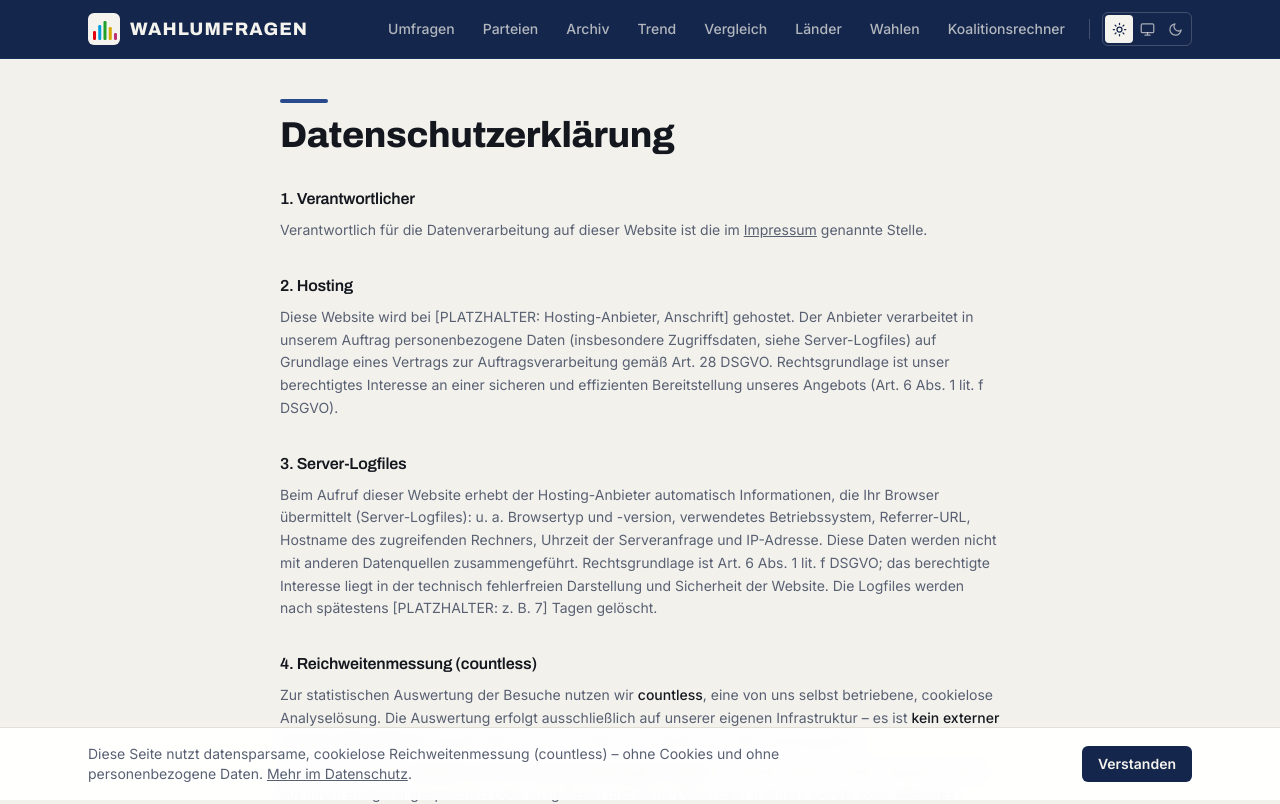
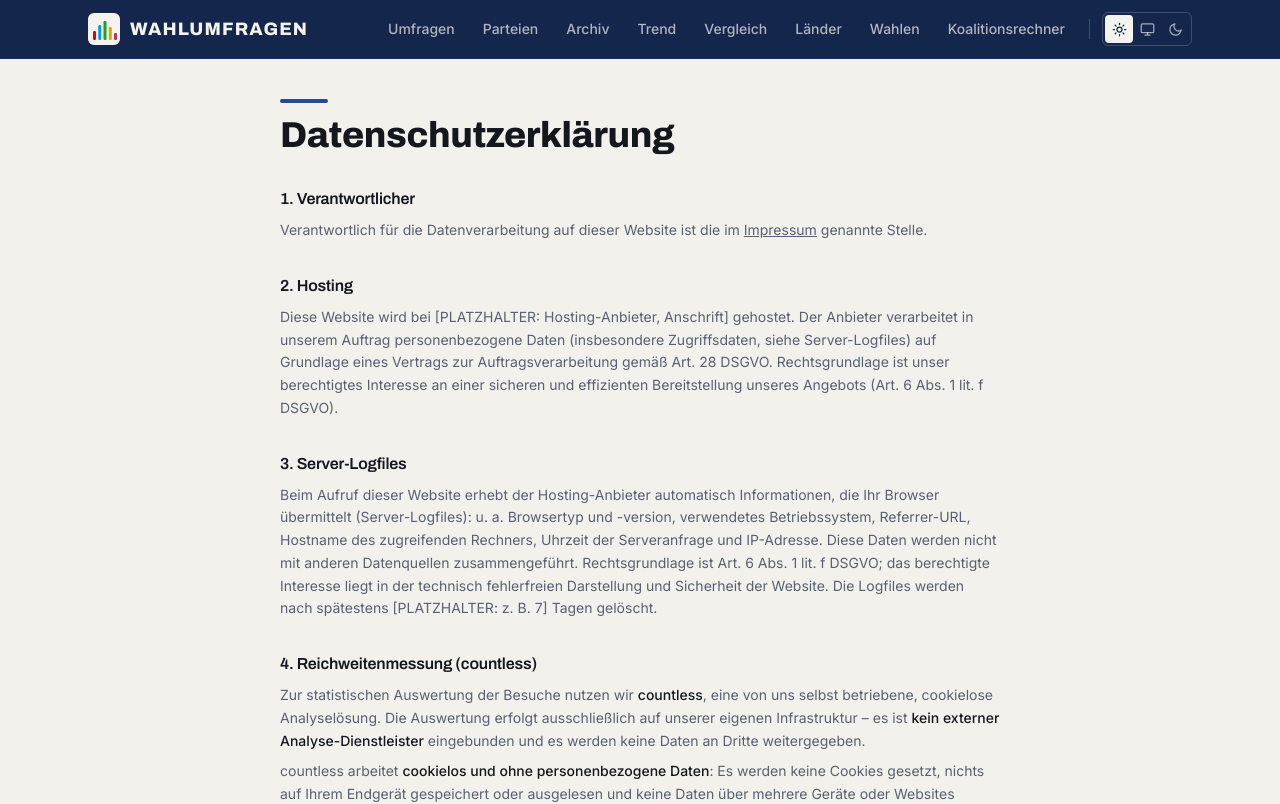
Before and after one commit to wahl-umfragen/wahl-umfragen.de, a Next.js app: page /datenschutz in a window 1280 px wide. Shown: the top 804 px of the page. Built offline with nearby package versions, Linux system fonts and the light colour scheme; no server answers.

Commit message:
chore: remove informational cookie banner (cookieless analytics needs none)

```diff
--- a/src/app/layout.tsx
+++ b/src/app/layout.tsx
@@ -3,7 +3,6 @@ import { headers } from "next/headers";
 import Link from "next/link";
 import { Archivo, IBM_Plex_Mono, Inter } from "next/font/google";
 import { Analytics } from "@/components/analytics";
-import { CookieBanner } from "@/components/cookie-banner";
 import { Logo } from "@/components/logo";
 import { ReportDialog } from "@/components/report-dialog";
 import { SiteNav } from "@/components/site-nav";
@@ -198,7 +197,6 @@ export default async function RootLayout({
               </nav>
             </div>
           </footer>
-          <CookieBanner />
           <Analytics />
         </ThemeProvider>
       </body>
--- a/src/components/analytics.tsx
+++ b/src/components/analytics.tsx
@@ -3,7 +3,7 @@ import Script from "next/script";
 /**
  * countless — our own cookieless, self-hosted analytics. Loads the beacon from
  * our countless instance: no third party, no cookies, no personal data, so it
- * needs no consent gate (see CookieBanner, which is informational only).
+ * needs no consent gate and no cookie banner.
  *
  * Configured via env, so it stays off in dev/preview unless explicitly set:
  *   NEXT_PUBLIC_COUNTLESS_SITE — the site id registered in countless
--- a/src/components/cookie-banner.tsx
+++ /dev/null
@@ -1,68 +0,0 @@
-"use client";
-
-import { useSyncExternalStore } from "react";
-import Link from "next/link";
-import { t } from "@/i18n";
-
-const STORAGE_KEY = "cookie-notice-ack";
-
-/**
- * Info-only notice (no consent gate): the site uses cookieless analytics
- * (countless) which needs no opt-in. The banner is a one-time informational
- * hint; dismissing it persists in localStorage so it stays hidden.
- *
- * Reads localStorage through useSyncExternalStore so the server snapshot is
- * always "acknowledged" (banner hidden) — this avoids a hydration mismatch and
- * a flash of the banner before the client store resolves. The banner then
- * appears on the client only if it has never been dismissed.
- */
-function subscribe(onChange: () => void): () => void {
-  window.addEventListener("storage", onChange);
-  return () => window.removeEventListener("storage", onChange);
-}
-
-function useAcknowledged(): boolean {
-  return useSyncExternalStore(
-    subscribe,
-    () => localStorage.getItem(STORAGE_KEY) === "1",
-    () => true,
-  );
-}
-
-export function CookieBanner() {
-  const acknowledged = useAcknowledged();
-
-  if (acknowledged) return null;
-
-  const dismiss = () => {
-    localStorage.setItem(STORAGE_KEY, "1");
-    // useSyncExternalStore doesn't observe same-tab setItem; nudge a re-render.
-    window.dispatchEvent(new StorageEvent("storage", { key: STORAGE_KEY }));
-  };
-
-  return (
-    <div
-      data-testid="cookie-banner"
-      role="region"
-      aria-label={t("cookie.text")}
-      className="fixed inset-x-0 bottom-0 z-50 border-t border-border bg-surface/95 backdrop-blur"
-    >
-      <div className="mx-auto flex max-w-6xl flex-col gap-3 px-6 py-4 text-sm text-muted sm:flex-row sm:items-center sm:justify-between">
-        <p className="max-w-3xl">
-          {t("cookie.text")}{" "}
-          <Link href="/datenschutz" className="underline">
-            {t("cookie.more")}
-          </Link>
-          .
-        </p>
-        <button
-          type="button"
-          onClick={dismiss}
-          className="shrink-0 self-start rounded-md bg-brand px-4 py-2 font-semibold text-brand-foreground transition-colors hover:bg-brand-hover sm:self-auto"
-        >
-          {t("cookie.accept")}
-        </button>
-      </div>
-    </div>
-  );
-}
--- a/src/i18n/de-DE.json
+++ b/src/i18n/de-DE.json
@@ -40,11 +40,6 @@
     "institute": "Institut",
     "count": "Umfragen",
     "latest": "Letzte Umfrage"
-  },
-  "cookie": {
-    "text": "Diese Seite nutzt datensparsame, cookielose Reichweitenmessung (countless) – ohne Cookies und ohne personenbezogene Daten.",
-    "more": "Mehr im Datenschutz",
-    "accept": "Verstanden"
   },
   "impressumPage": {
     "title": "Impressum"
--- a/src/i18n/en-US.json
+++ b/src/i18n/en-US.json
@@ -40,11 +40,6 @@
     "institute": "Institute",
     "count": "Surveys",
     "latest": "Latest survey"
-  },
-  "cookie": {
-    "text": "This site uses privacy-friendly, cookieless analytics (countless) – no cookies and no personal data.",
-    "more": "More in the privacy policy",
-    "accept": "Got it"
   },
   "impressumPage": {
     "title": "Legal notice"
```
Also changed, not shown: 2 other files (tests, documents, lock files or other folders).
